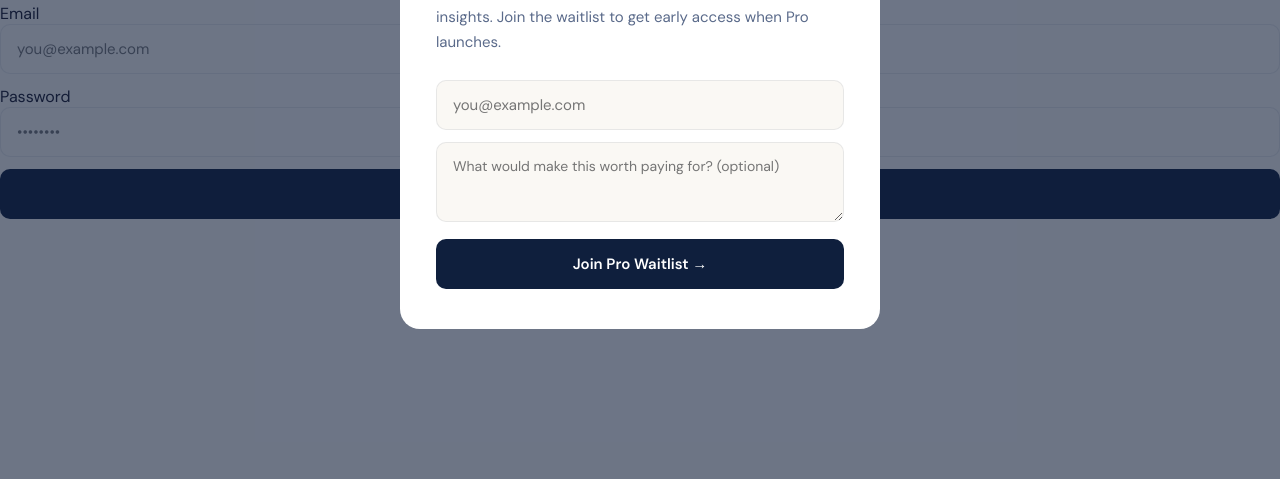
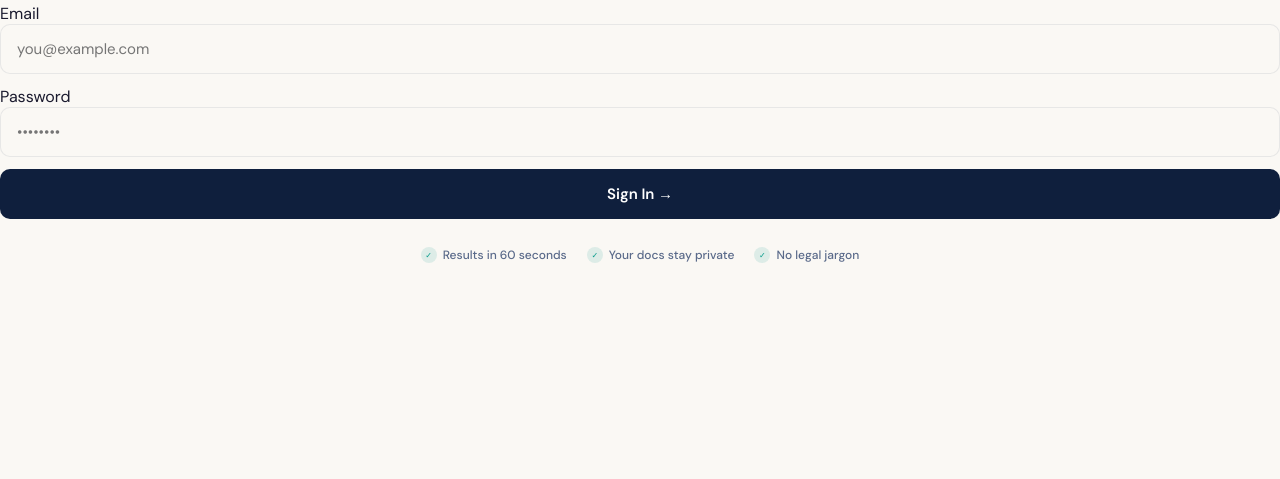
Before and after one commit to TD262/checkmycontract, a website: page app.html in a window 1280 px wide. Shown: the part 321-800 px from the top of the page. Drawn offline with nearby package versions, Linux system fonts and the light colour scheme.

Commit message:
Fix Pro modal showing on load

```diff
--- a/app.html
+++ b/app.html
@@ -275,7 +275,7 @@
 <!-- ══════════════════════════════════════════
      PRO WAITLIST MODAL
 ══════════════════════════════════════════ -->
-<div id="pro-modal-overlay" style="display:none;position:fixed;inset:0;background:rgba(15,31,61,0.6);z-index:1000;display:flex;align-items:center;justify-content:center;padding:24px;" onclick="if(event.target===this)hideProModal()">
+<div id="pro-modal-overlay" style="display:none;position:fixed;inset:0;background:rgba(15,31,61,0.6);z-index:1000;align-items:center;justify-content:center;padding:24px;" onclick="if(event.target===this)hideProModal()">
   <div style="background:white;border-radius:20px;padding:40px 36px;max-width:480px;width:100%;position:relative;">
     <button onclick="hideProModal()" style="position:absolute;top:16px;right:16px;background:none;border:none;font-size:20px;cursor:pointer;color:var(--text-muted);">✕</button>
     <div style="font-size:36px;margin-bottom:16px;">🚀</div>
```
